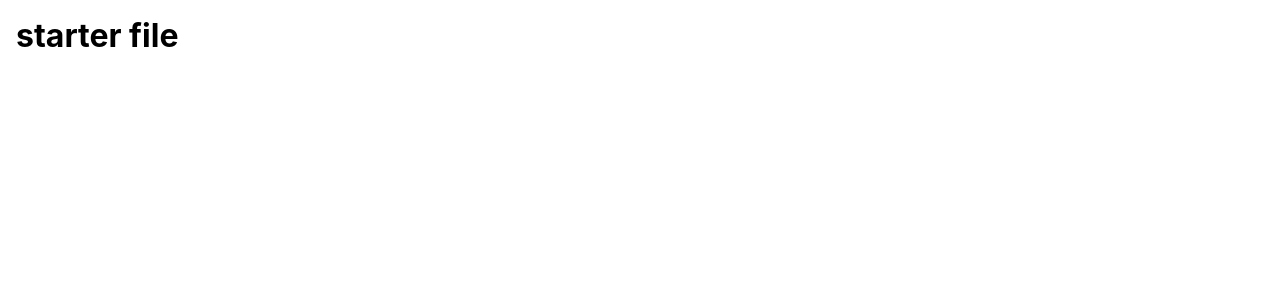
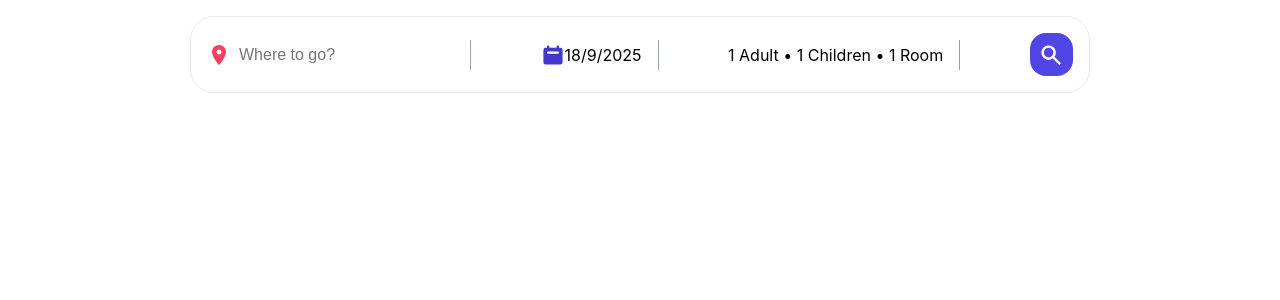
Before and after one commit to ArianMakiabadi/Hotel-Booking-App, a React (Vite) app: page / in a window 1280 px wide. Shown: the top 300 px of the page. Built offline with nearby package versions, Linux system fonts and the light colour scheme.

Commit message:
Header added

```diff
--- a/index.html
+++ b/index.html
@@ -1,16 +1,14 @@
-<!doctype html>
+<!DOCTYPE html>
 <html lang="en">
-
   <head>
     <meta charset="UTF-8" />
     <link rel="icon" type="image/svg+xml" href="/vite.svg" />
     <meta name="viewport" content="width=device-width, initial-scale=1.0" />
-  <title>09:Starter File</title>
+    <title>Booking App</title>
   </head>
 
   <body>
     <div id="root"></div>
     <script type="module" src="/src/main.jsx"></script>
   </body>
-
 </html>
--- a/package.json
+++ b/package.json
@@ -19,7 +19,7 @@
     "react-date-range": "^1.4.0",
     "react-dom": "^18.2.0",
     "react-hot-toast": "^2.4.1",
-    "react-icons": "^4.10.1",
+    "react-icons": "^4.12.0",
     "react-leaflet": "^4.2.1",
     "react-router-dom": "^6.15.0"
   },
--- a/src/App.jsx
+++ b/src/App.jsx
@@ -1,8 +1,8 @@
-
 import "./App.css";
+import Header from "./components/Header/Header";
 
 function App() {
-  return <h1>starter file</h1>
+  return <Header />;
 }
 
 export default App;
--- /dev/null
+++ b/src/components/Header/Header.jsx
@@ -0,0 +1,44 @@
+import { MdLocationOn } from "react-icons/md";
+import { HiCalendar, HiSearch } from "react-icons/hi";
+import { useState } from "react";
+
+function Header() {
+  const [destination, setDestination] = useState("");
+  return (
+    <div className="header">
+      <div className="headerSearch">
+        <div className="headerSearchItem">
+          <MdLocationOn className="headerIcon locationIcon" />
+          <input
+            value={destination}
+            onChange={(e) => setDestination(e.target.value)}
+            type="text"
+            placeholder="Where to go?"
+            className="headerSearchInput"
+            name="destination"
+            id="destination"
+          />
+          <span className="seperator"></span>
+        </div>
+        <div className="headerSearchItem">
+          <HiCalendar className="headerIcon dateIcon" />
+          <div className="dateDropdown">18/9/2025 </div>
+          <span className="seperator"></span>
+        </div>
+        <div className="headerSearchItem">
+          <div className="optionDropDown">
+            1 Adult &bull; 1 Children &bull; 1 Room
+          </div>
+          <span className="seperator"></span>
+        </div>
+        <div className="headerSearchItem">
+          <button className="headerSearchBtn">
+            <HiSearch className="headerIcon" />
+          </button>
+        </div>
+      </div>
+    </div>
+  );
+}
+
+export default Header;
```
Also changed, not shown: 1 other file (tests, documents, lock files or other folders). Lines whose indentation alone changed are shown as unchanged.
